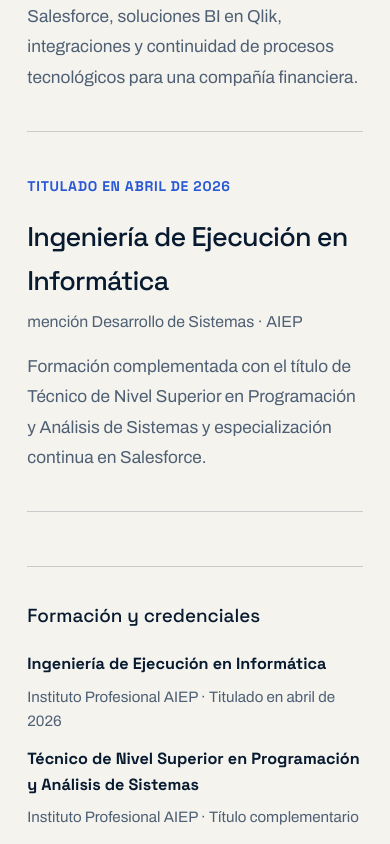
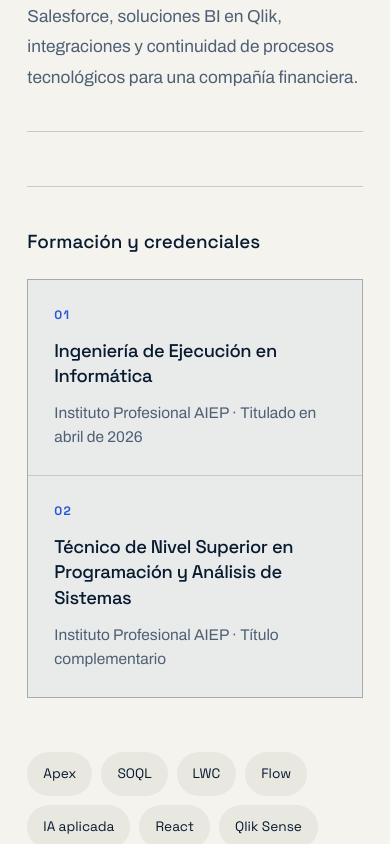
Before and after one commit to MarcoFloresCa/marco-flores-portafolio, a Next.js app: page / in a window 390 px wide. Shown: the part 9180-10024 px from the top of the page. Built offline with nearby package versions, Linux system fonts and the light colour scheme.

Commit message:
Remove loose email/phone, restyle credentials as cards and dedupe formation

```diff
--- a/app/globals.css
+++ b/app/globals.css
@@ -111,12 +111,13 @@ a:focus-visible { outline:3px solid var(--acid); outline-offset:4px; }
 .toolkit li { padding:11px 16px; color:var(--ink); background:var(--paper-deep); border-radius:var(--radius-pill); font-family:var(--font-space); font-size:.76rem; transition:background .2s,transform .2s; }
 .toolkit li:hover { background:white; transform:translateY(-2px); }
 
-.credentials { margin-top:54px; padding-top:34px; border-top:1px solid var(--line); }
-.credentials h3 { margin:0 0 20px; font-family:var(--font-space); font-size:1.05rem; font-weight:500; }
-.credentials ul { margin:0; padding:0; list-style:none; display:grid; gap:12px; }
-.credentials li { display:flex; flex-wrap:wrap; align-items:baseline; gap:8px 18px; font-size:.9rem; }
-.credentials strong { font-family:var(--font-space); }
-.credentials span { color:var(--muted); font-size:.84rem; }
+.credentials { margin-top:54px; padding-top:40px; border-top:1px solid var(--line); }
+.credentials h3 { margin:0 0 22px; font-family:var(--font-space); font-size:1.05rem; font-weight:500; }
+.credentials-grid { margin:0; padding:0; list-style:none; display:grid; grid-template-columns:1fr 1fr; gap:1px; background:var(--line); border:1px solid var(--line); }
+.credentials-card { display:grid; gap:12px; padding:26px; background:rgba(255,255,255,.6); }
+.credentials-badge { justify-self:start; color:var(--blue); font-family:var(--font-space); font-size:.68rem; font-weight:700; letter-spacing:.1em; text-transform:uppercase; }
+.credentials-card strong { font-family:var(--font-space); font-size:1.02rem; font-weight:500; line-height:1.4; letter-spacing:-.02em; }
+.credentials-card > span:last-child { color:var(--muted); font-size:.86rem; line-height:1.55; }
 
 .sr-only { position:absolute; width:1px; height:1px; margin:-1px; padding:0; overflow:hidden; clip:rect(0 0 0 0); clip-path:inset(50%); white-space:nowrap; border:0; }
 .quick-facts { scroll-margin-top:88px; }
@@ -384,6 +385,7 @@ footer nav a:hover { color:white; }
   .article-note,.article-checklist,.article-sources { padding:24px; }
   .capability-grid { grid-template-columns:1fr; }
   .capability-grid article { min-height:185px; }
+  .credentials-grid { grid-template-columns:1fr; }
   .profile-title-small { font-size:2rem; }
   .profile-title-large { font-size:3.25rem; }
   .timeline article { grid-template-columns:1fr; gap:18px; }
--- a/app/page.tsx
+++ b/app/page.tsx
@@ -87,13 +87,6 @@ const experience = [
     company: "Banagro",
     companyUrl: "https://banagro.cl",
     text: "Desarrollo y automatización sobre Salesforce, soluciones BI en Qlik, integraciones y continuidad de procesos tecnológicos para una compañía financiera.",
-  },
-  {
-    period: "Titulado en abril de 2026",
-    dateTime: "2026-04",
-    role: "Ingeniería de Ejecución en Informática",
-    company: "mención Desarrollo de Sistemas · AIEP",
-    text: "Formación complementada con el título de Técnico de Nivel Superior en Programación y Análisis de Sistemas y especialización continua en Salesforce.",
   },
 ];
 
@@ -495,9 +488,10 @@ export default function Home() {
 
         <div className="credentials">
           <h3>Formación y credenciales</h3>
-          <ul>
-            {credentials.map((item) => (
-              <li key={item.title}>
+          <ul className="credentials-grid">
+            {credentials.map((item, index) => (
+              <li className="credentials-card" key={item.title}>
+                <span className="credentials-badge">0{index + 1}</span>
                 <strong>{item.title}</strong>
                 <span>{item.institution}{item.year ? ` · ${item.year}` : ""}</span>
               </li>
@@ -534,10 +528,8 @@ export default function Home() {
             <a className="button button-outline-light" href="/marco-flores-cv.pdf" download="CV Marco Flores.pdf" target="_blank" rel="noopener">Descargar CV <DownloadIcon /></a>
           </div>
           <ul className="contact-methods">
-            <li><a className="contact-link" href="mailto:marcoangeloflorescantillana@gmail.com">Email · marcoangeloflorescantillana@gmail.com <ExternalIcon /></a></li>
             <li><a className="contact-link" href="https://www.linkedin.com/in/marco-flores-7b40b62a8/" target="_blank" rel="noopener noreferrer">LinkedIn · Marco Flores <ExternalIcon /></a></li>
             <li><a className="contact-link" href="https://github.com/MarcoFloresCa" target="_blank" rel="noopener noreferrer">GitHub · MarcoFloresCa <ExternalIcon /></a></li>
-            <li><a className="contact-link" href="https://wa.me/56953994713?text=Hola%20Marco%2C%20vi%20tu%20portafolio%20y%20me%20gustar%C3%ADa%20conversar%20contigo." target="_blank" rel="noopener noreferrer">WhatsApp · +56 9 5399 4713 <ExternalIcon /></a></li>
           </ul>
         </div>
         <ContactConstellation />
```
